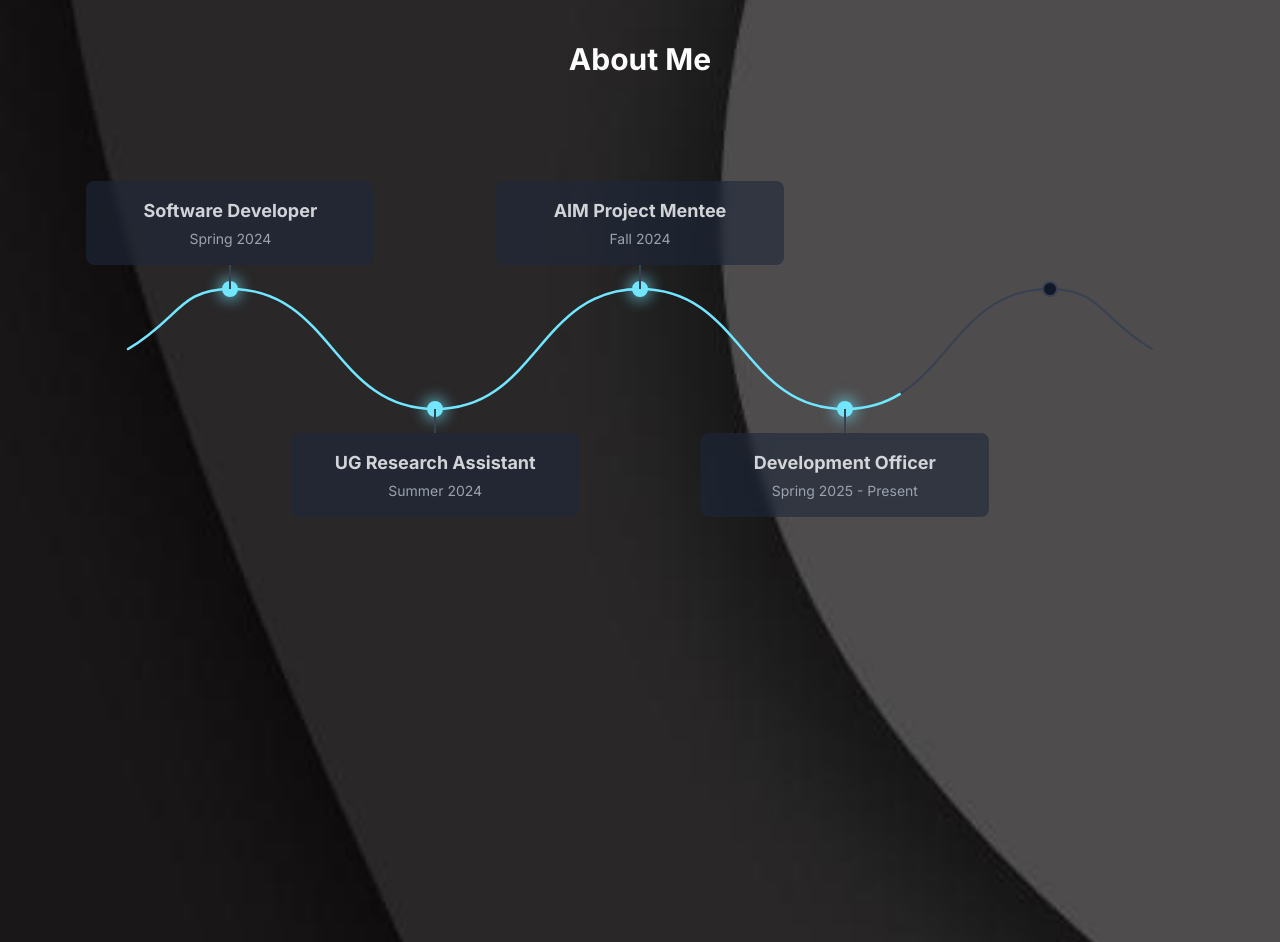
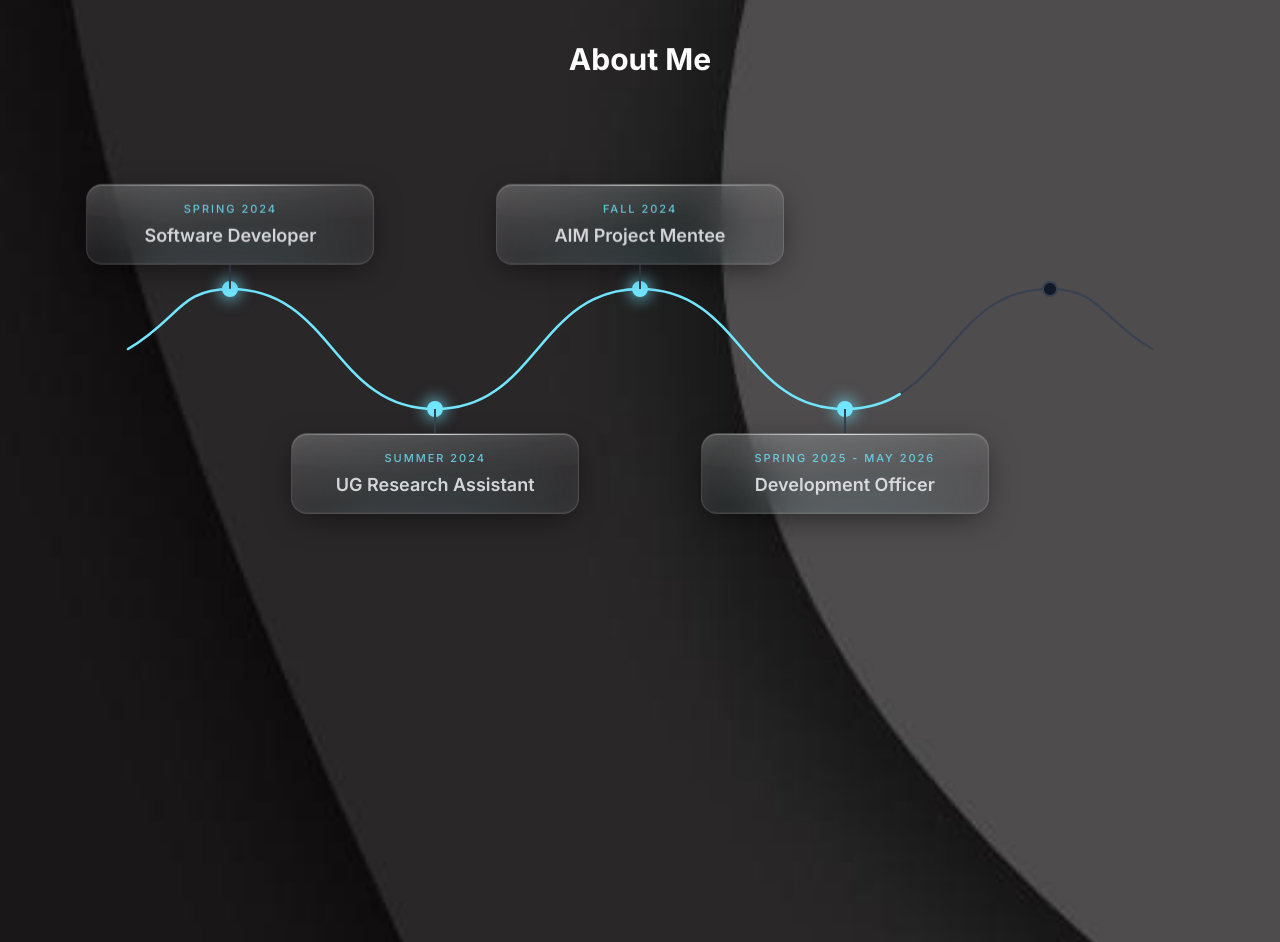
Before and after one commit to nachiketpandit101/portfolio, a Next.js app: page / in a window 1280 px wide. Shown: the part 1821-2763 px from the top of the page. Built offline with nearby package versions, Linux system fonts and the light colour scheme.

Commit message:
experience card styling update

```diff
--- a/src/app/page.tsx
+++ b/src/app/page.tsx
@@ -131,7 +131,7 @@ export default function Home() {
     {
       title: "Development Officer",
       company: "Association of Computer Machinery",
-      period: "Spring 2025 - Present",
+      period: "Spring 2025 - May 2026",
       description: "Working with a team of five officers to build a centralized platform for student organizations at UTD.",
       technologies: ["Next.js", "Supabase", "Typescript", "Tailwind CSS"]
     },
--- a/src/components/ExperienceTimeline.tsx
+++ b/src/components/ExperienceTimeline.tsx
@@ -215,43 +215,66 @@ export default function ExperienceTimeline({ experiences, title }: ExperienceTim
     />
   );
 
-  const renderCard = (experience: Experience, index: number) => (
+  const renderCard = (experience: Experience, index: number) => {
+    const hovered = hoveredIndex === index;
+    return (
       <div
-      className={`w-full md:w-72 p-4 rounded-lg transition-all duration-300 ${
-        hoveredIndex === index
-          ? "bg-slate-800/90 backdrop-blur-sm scale-105 shadow-lg shadow-[#72E6FF]/10"
-          : "bg-slate-800/60 backdrop-blur-sm"
+        className={`relative w-full md:w-72 overflow-hidden rounded-2xl border bg-white/[0.04] backdrop-blur-xl backdrop-saturate-150 px-5 py-4 text-gray-200/90 transition-all duration-300 motion-reduce:transition-none ${
+          hovered
+            ? "scale-105 border-[#72E6FF]/30 shadow-[inset_0_1px_0_0_rgba(255,255,255,0.3),inset_0_-1px_0_0_rgba(255,255,255,0.08),inset_0_0_24px_rgba(255,255,255,0.06),0_10px_40px_-8px_rgba(0,0,0,0.7),0_0_32px_-6px_rgba(114,230,255,0.45)]"
+            : "border-white/15 shadow-[inset_0_1px_0_0_rgba(255,255,255,0.22),inset_0_-1px_0_0_rgba(255,255,255,0.05),inset_0_0_20px_rgba(255,255,255,0.04),0_8px_32px_-8px_rgba(0,0,0,0.6)]"
         }`}
       >
-      <div className="text-gray-200/90">
+        {/* Liquid glass layers: diagonal specular, curved lens reflection, rim highlight, cyan refraction tint */}
+        <div className="pointer-events-none absolute inset-0 bg-gradient-to-br from-white/[0.14] via-white/[0.02] to-transparent" />
+        <div
+          className={`pointer-events-none absolute -top-1/2 -left-1/4 h-full w-[150%] rounded-[50%] bg-gradient-to-b from-white/[0.12] to-transparent transition-transform duration-500 motion-reduce:transition-none ${
+            hovered ? "translate-y-2" : ""
+          }`}
+        />
+        <div className="pointer-events-none absolute inset-x-5 top-0 h-px bg-gradient-to-r from-transparent via-white/70 to-transparent" />
+        <div
+          className={`pointer-events-none absolute -bottom-12 left-1/2 h-24 w-56 -translate-x-1/2 rounded-full bg-[#72E6FF]/20 blur-2xl transition-opacity duration-300 ${
+            hovered ? "opacity-100" : "opacity-40"
+          }`}
+        />
+
         {/* Always visible content */}
-        <div className="flex flex-col items-center text-center">
-          <h3 className="text-lg font-bold mb-1">{experience.title}</h3>
-          <p className="text-sm text-gray-400">{experience.period}</p>
+        <div className="relative flex flex-col items-center text-center">
+          <p className="text-[11px] font-medium uppercase tracking-[0.18em] text-[#72E6FF]/80 mb-1.5">
+            {experience.period}
+          </p>
+          <h3 className="text-lg font-semibold leading-snug">{experience.title}</h3>
         </div>
 
         {/* Hover content */}
         <div
-          className={`transition-all duration-300 ${
-            hoveredIndex === index ? "opacity-100 max-h-96 mt-4" : "opacity-0 max-h-0"
+          className={`relative transition-all duration-300 ${
+            hovered ? "opacity-100 max-h-96 mt-4" : "opacity-0 max-h-0"
           } overflow-hidden`}
         >
-          <p className="text-gray-300 mb-2">{experience.company}</p>
-          <p className="text-gray-300 mb-3 text-sm">{experience.description}</p>
-          <div className="flex flex-wrap gap-2">
+          <div className="h-px mb-3 bg-gradient-to-r from-transparent via-white/20 to-transparent" />
+          <p className="flex items-center justify-center gap-2 text-sm font-medium text-gray-200/90 mb-2">
+            <span className="w-1.5 h-1.5 rounded-full bg-[#72E6FF] shadow-[0_0_6px_1px_rgba(114,230,255,0.6)]" />
+            {experience.company}
+          </p>
+          <p className="text-gray-300 mb-3 text-sm leading-relaxed">{experience.description}</p>
+          {experience.technologies.length > 0 && (
+            <div className="flex flex-wrap justify-center gap-1.5">
               {experience.technologies.map((tech, techIndex) => (
                 <span
                   key={techIndex}
-                className="px-2 py-1 bg-[#72E6FF]/15 text-[#72E6FF] rounded-full text-xs"
+                  className="px-2.5 py-0.5 rounded-full border border-white/15 bg-[#72E6FF]/10 text-[#72E6FF] text-[11px] tracking-wide shadow-[inset_0_1px_0_0_rgba(255,255,255,0.15)] backdrop-blur-sm"
                 >
                   {tech}
                 </span>
               ))}
             </div>
-        </div>
+          )}
         </div>
       </div>
     );
+  };
 
   const reveal = (reached: boolean, offset: { x?: number; y?: number }) => {
     const transition: Transition = reduceMotion
```
Lines whose indentation alone changed are shown as unchanged.
